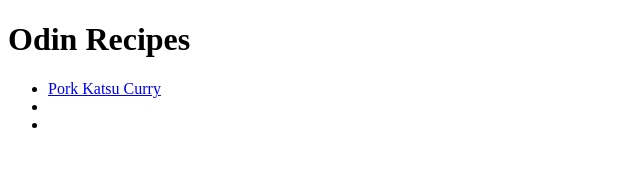
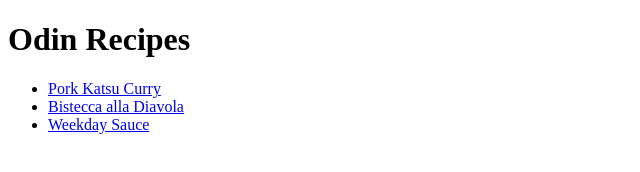
Before and after one commit to marioa94/odin-recipes, a plain HTML site: page index.html in a window 1280 px wide. Shown: the whole page, without its empty margins (0-640 px from the left). Drawn offline with Linux system fonts and the light colour scheme.

Commit message:
Edit index.html

```diff
--- a/index.html
+++ b/index.html
@@ -10,9 +10,9 @@
 
     <h1>Odin Recipes</h1>
     <ul>
-        <li> <a href="./recipes/katsu.html"> Pork Katsu Curry </a> </li>
-        <li> <a href="./recipes/bistecca_alla_diavola.html"> </a> </li>
-        <li> <a href="./recipes/weekday_sauce.html"></a> </li>
+        <li> <a href="./recipes/katsu.html">Pork Katsu Curry </a> </li>
+        <li> <a href="./recipes/bistecca_alla_diavola.html">Bistecca alla Diavola</a> </li>
+        <li> <a href="./recipes/weekday_sauce.html">Weekday Sauce</a> </li>
     </ul>
 </body>
 </html>
```
